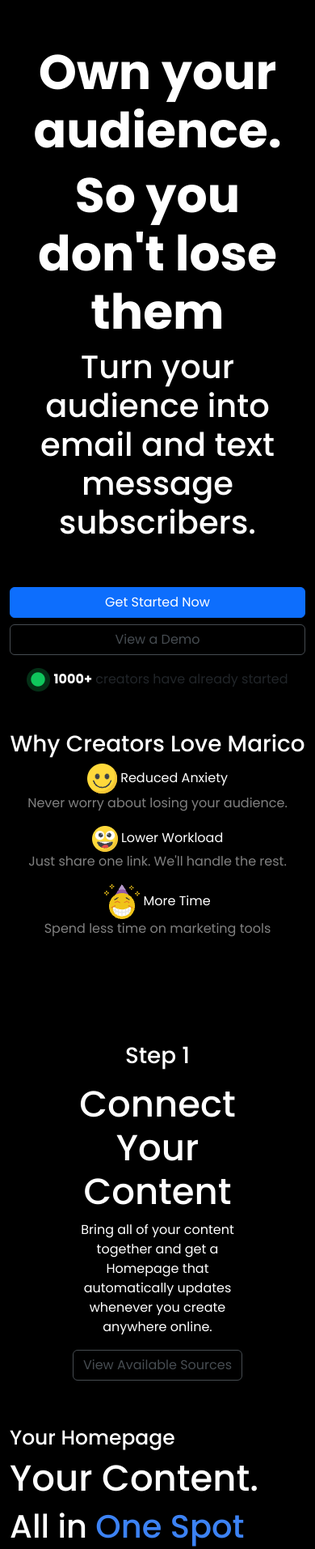
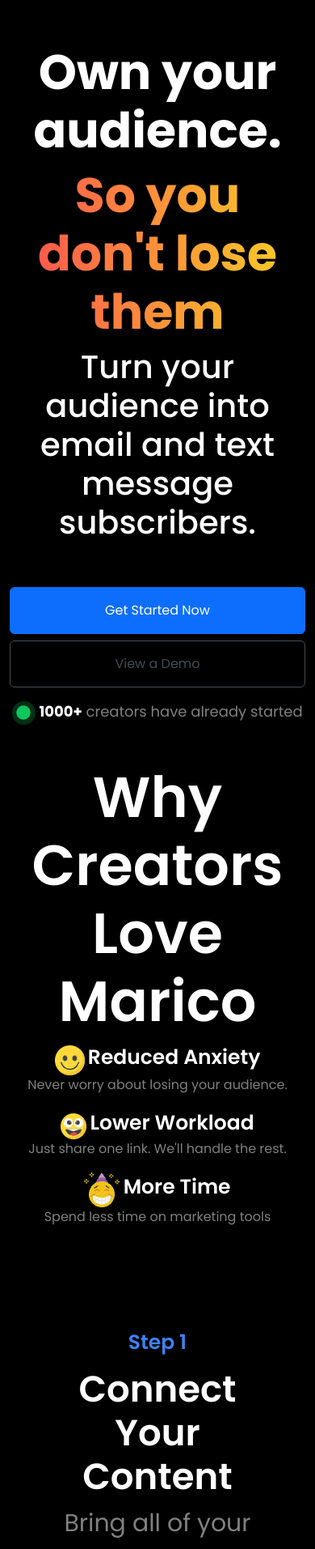
Before and after one commit to Muhammadzakhid/Marico, a plain HTML site: page index.html in a window 390 px wide. Shown: the part 77-1990 px from the top of the page at 81% size. Drawn offline with Linux system fonts and the light colour scheme; files whose address does not match are found by name.

Commit message:
Problems fixed

```diff
--- a/assets/main/css/style.css
+++ b/assets/main/css/style.css
@@ -41,16 +41,19 @@
     font-family: 'Poppins', sans-serif, serif;
 }
 
-/* Reset default styles */
 * {
     margin: 0;
     padding: 0;
     box-sizing: border-box;
 }
 
-/* Home page section styles */
+/* ########################################## Home page section begin ######################################### */
+
 /* Style for the background of the desktop version */
-.home,
+.home {
+    background: #000;
+}
+
 /* Style for the background of the mobile version */
 .home_mb {
     background: #000;
@@ -77,20 +80,51 @@
 }
 
 /* Styling for the main title on the page */
-.main_title,
-/* Styling for the opinion title with a linear gradient */
-.main_title_opinion {
+.main_title {
     font-size: 100px;
     font-weight: 700;
     color: #fff;
 }
 
-.info_about,
-.btn_custom2,
-.users b,
-.about_main_title,
+/* Styling for the opinion title with a linear gradient */
+.main_title_opinion {
+    font-size: 100px;
+    font-weight: 700;
+    background: linear-gradient(to right, #ff4e50, #f9d423);
+    -webkit-background-clip: text;
+    color: transparent;
+    display: inline-block;
+}
+
+.info_about {
+    color: #fff;
+    font-size: 40px;
+    font-weight: 500;
+}
+
+.btn_custom2 {
+    padding: 16px 60px;
+}
+
+.users {
+    color: gray;
+    font-size: 18px;
+}
+
+b {
+    color: #fff;
+}
+
+.about_main_title {
+    font-size: 70px;
+    font-weight: 600;
+    color: #fff;
+}
+
 .about_titles {
     color: #fff;
+    font-size: 25px;
+    font-weight: 600;
 }
 
 .about_titles_text {
@@ -99,20 +133,54 @@
     color: grey;
 }
 
-/* Step 1 styles */
+/* ########################################## Home page section end ######################################### */
+
+/* ########################################## Step 1 begin ######################################### */
+
 .step_1 {
     background: #000;
 }
 
-.section_number,
-.section_title,
-.section_title_text,
-.homepage,
-.content_title,
+.section_number {
+    color: rgb(61, 130, 242);
+    font-size: 25px;
+    font-weight: 600;
+}
+
+.section_title {
+    color: #fff;
+    font-size: 70px;
+    font-weight: 600;
+}
+
+.section_title_text {
+    font-size: 30px;
+    font-weight: 400;
+    color: gray;
+}
+
+.btn_custom3 {
+    padding: 20px 35px;
+    color: gray;
+}
+
+.homepage {
+    color: #fff;
+    font-size: 30px;
+    font-weight: 500;
+}
+
+.content_title {
+    color: #fff;
+    font-size: 75px;
+    font-weight: 600;
+}
+
 .ads {
     color: #fff;
+    font-size: 75px;
+    font-weight: 600;
 }
-
 .ads2 {
     color: rgb(60, 130, 244);
 }
@@ -122,16 +190,33 @@
     font-size: 23px;
     font-weight: 400;
 }
+/* ########################################## Step 1 end ######################################### */
 
-/* Other information styles */
-.step_2,
-.btn_custom4,
-.step_3,
+
+
+/* ########################################## Other information begin ######################################### */
+
+.step_2 {
+    background: #000;
+}
+
+.btn_custom4 {
+    padding: 20px 80px;
+    border-radius: 10px;
+}
+
+.step_3 {
+    background: #000;
+}
+
 .step_4 {
     background: #000;
 }
 
-/* Footer section styles */
+/* ########################################## Other information end ######################################### */
+
+/* ########################################## Footer section begin ######################################### */
+
 .footer {
     background: #000;
 }
@@ -140,7 +225,12 @@
     list-style: none;
 }
 
-/* Media queries */
+/* ########################################## Footer section end ######################################### */
+
+/* ########################################## Responsive section begin ######################################### */
+
+
+
 /* Media query for screens with a maximum width of 768px */
 @media screen and (max-width: 768px) {
     /* Display the mobile version and hide the desktop version */
@@ -173,43 +263,43 @@
     }
 }
 
-@media screen and (max-width: 768px) {
-    /* Adjust font sizes for smaller screens */
-    .main_title,
+@media screen and (max-width: 768px){
+    .main_title {
+        font-size: 60px;
+    }
     .main_title_opinion {
         font-size: 60px;
     }
-
     .info_about {
         font-size: 40px;
     }
-
-    .section_title,
-    .content_title {
+    .section_title {
         font-size: 45px;
     }
-
     .about_titles_text {
         font-size: 16px;
     }
-
+    .content_title {
+        font-size: 40px;
+    }
     .homepage {
         font-size: 25px;
     }
-
     .ads {
         font-size: 40px;
     }
 }
 
 @media screen and (max-width: 375px) {
-    /* Further adjustments for even smaller screens */
-    .main_title,
+    .main_title{
+        font-size: 50px;
+    }
     .main_title_opinion {
         font-size: 50px;
     }
-
     .about_main_title {
         font-size: 30px;
     }
 }
+
+/* ########################################## Responsive section end ######################################### */
--- a/index.html
+++ b/index.html
@@ -7,7 +7,7 @@
     <!-- Title of the document -->
     <title>Marico</title>
     <!-- External stylesheets for Bootstrap and custom styles -->
-  <link rel="icon" type="image/x-icon" href="./assets/main/img/Logo.png">
+    <link rel="icon" type="image/x-ico"  href="./assets/main/img/Logo.png">
     <link rel="stylesheet" href="./assets/vendor/bootstrap/css/bootstrap.css" />
     <link rel="stylesheet" href="./assets/main/css/style.css" />
   </head>
@@ -211,14 +211,17 @@
 <div class="step_1">
   <div class="container">
 
+
+
     <div class="py-5">
       <h1 class="section_number d_text text-center">Step 1</h1>
       <div class="row d-flex justify-content-center">
         <h1 class="section_title d_text text-center mt-2 col-8">Connect Your Content</h1>
-          <p class="section_title_text d_text col-8 text-center">Bring all of your content together and get a Homepage that automatically updates whenever you create anywhere online.</p>
+        <p class="section_title_text d_text col-8 text-center">Bring all of your content together and get a Homepage that
+          automatically updates whenever you create anywhere online.</p>
         </div>
         <div class="d-flex justify-content-center">
-          <button type="button" class="btn btn-outline-secondary d_text btn_custom3" disabled>View Available Sources</button>
+          <button type="button" class="btn btn-outline-secondary d_text btn_custom3" disabled>View Avaliable Sources</button>
         </div>
     </div>
 
@@ -236,7 +239,7 @@
         </div>
         <div>
           <img src="./assets/main/img/Bullet2.png" alt="number 1">
-              <span class="ads_text d_text">Your page automatically updates whenever you create.</span>
+          <span class="ads_text d-text">Your page automatically updates whenever you create.</span>
         </div>
       </div>
 
@@ -244,9 +247,10 @@
         <button class="btn btn-primary d_text btn_custom2" type="button">Get Started Now</button>
         <button type="button" class="btn btn-outline-secondary d_text btn_custom2" disabled>View a Demo</button>
       </div>
+
       </div>
 
-        <div class="col-md-6 col-12  text-end mt-4 mt-md-0">
+        <div class="col-md-6 col-12  text-end mt-4 mt-md-0 ">
             <img src="./assets/main/img/Screen1.png" alt="Spotify screen" width="100%" height="auto">
         </div>
 
@@ -254,9 +258,14 @@
 
   </div>
 </div>
+
+
+
+
 <!-- ############################################## Step 1 end ############################################## -->
 
 <!-- ############################################## Step 2 begin ############################################## -->
+
 <div class="step_2">
   <div class="container">
 
@@ -264,7 +273,8 @@
       <h1 class="section_number d_text text-center">Step 2</h1>
       <div class="row d-flex justify-content-center">
         <h1 class="section_title d_text text-center mt-2 col-8">Share Your Homepage</h1>
-          <p class="section_title_text d_text col-8 text-center">Share your Wavium homepage link with your followers, and we'll handle the rest.</p>
+        <p class="section_title_text d_text col-8 text-center">Share your Wavium homepage link with your followers, and
+          we'll handle the rest.</p>
         </div>
     </div>
 
@@ -283,8 +293,11 @@
       </div>
     </div>
 
+
   </div>
 </div>
+
+
 <!-- ############################################## Step 2 end ############################################## -->
 
 <!-- ############################################## Step 3 begin ############################################## -->
@@ -295,7 +308,8 @@
       <h1 class="section_number d_text text-center">Step 3</h1>
       <div class="row d-flex justify-content-center">
         <h1 class="section_title d_text text-center mt-2 col-8">Send Emails & Text Messages</h1>
-          <p class="section_title_text d_text col-8 text-center">No more going through a social platform. Reach and engage your audience directly over email and text message.</p>
+        <p class="section_title_text d_text col-8 text-center">No more going through a social platform. Reach and engage
+          your audience directly over email and text massage.</p>
         </div>
     </div>
 
@@ -332,9 +346,12 @@
 
   </div>
 </div>
+
 <!-- ############################################## Step 3 end ############################################## -->
 
+
 <!-- ############################################## Step 4 begin ############################################## -->
+
 <div class="step_4">
 
   <h1 class="section_title d_text text-center py-5">Experts Agree</h1>
@@ -347,9 +364,11 @@
     <img src="./assets/main/img/Audience.png" alt="audience image" width="100%%" height="auto">
   </div>
 </div>
+
 <!-- ############################################## Step 4 end ############################################## -->
 
 <!-- ############################################## Footer section begin ############################################## -->
+
 <div class="footer">
   <div class="container">
 
@@ -391,8 +410,10 @@
   </div>
 </footer>
 
+
   </div>
 </div>
+
 <!-- ############################################## Footer section end ############################################## -->
 
     <!-- Include Bootstrap JavaScript -->
```
Lines whose indentation alone changed are shown as unchanged.
